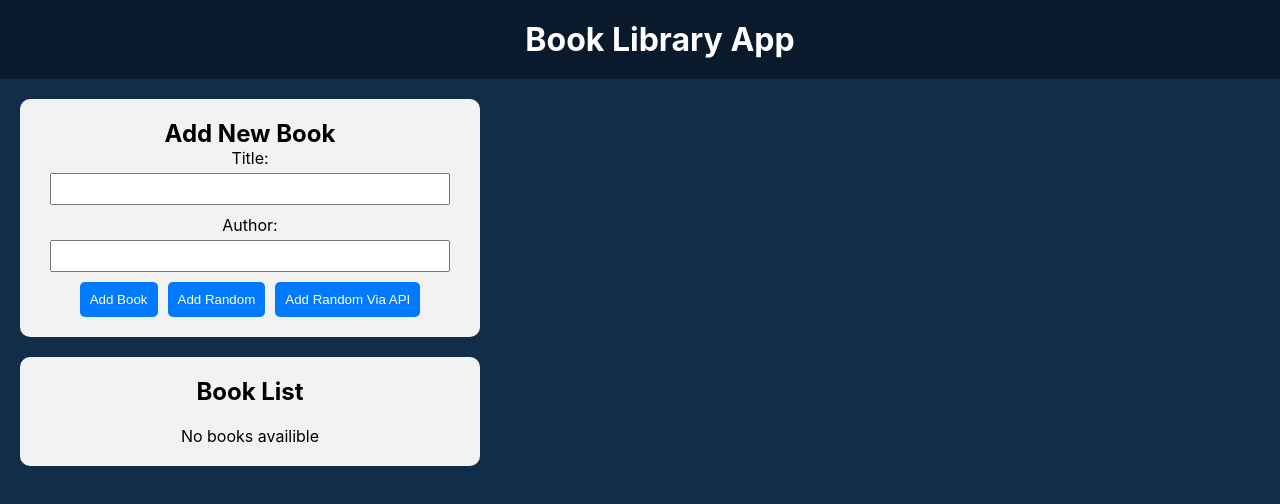
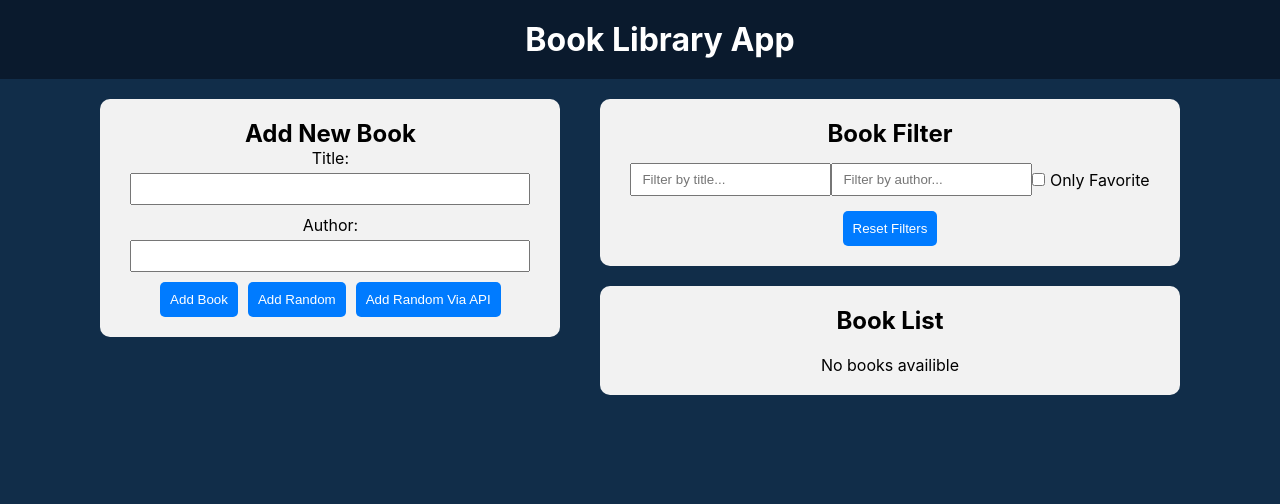
Before and after one commit to KonstPartner/React-Redux-Book-Library-App, a React (Create React App) app in the folder frontend/: page / in a window 1280 px wide. Shown: the top 504 px of the page. Built offline with nearby package versions, Linux system fonts and the light colour scheme.

Commit message:
Added books filter

```diff
--- a/frontend/src/App.css
+++ b/frontend/src/App.css
@@ -13,3 +13,18 @@
   width: 100%;
   background-color: #0a1a2d;
 }
+
+.App main{
+  display: flex;
+  justify-content: center;
+  flex-wrap: wrap;
+}
+
+.btn {
+  border: none;
+  color: #fff;
+  background-color: #007bff;
+  margin: 0 5px;
+  padding: 10px;
+  border-radius: 5px;
+}
--- a/frontend/src/App.js
+++ b/frontend/src/App.js
@@ -1,4 +1,5 @@
 import './App.css'
+import BookFilter from './components/BookFilter/BookFilter'
 import BookForm from './components/BookForm/BookForm'
 import BookList from './components/BookList/BookList'
 import Error from './components/Error/Error'
@@ -11,7 +12,10 @@ function App() {
       </header>
       <main>
         <BookForm />
-        <BookList />
+        <section>
+          <BookFilter />
+          <BookList />
+        </section>
       </main>
       <Error />
     </div>
--- /dev/null
+++ b/frontend/src/components/BookFilter/BookFilter.css
@@ -0,0 +1,26 @@
+.book-filter {
+  background-color: #f2f2f2;
+  padding: 20px 30px;
+  margin: 20px;
+  color: #000;
+  display: flex;
+  flex-direction: column;
+  border-radius: 10px;
+}
+
+.filter-inputs {
+  display: flex;
+  justify-content: space-around;
+  align-items: center;
+  margin: 10px 0;
+}
+
+.filter-inputs input {
+  margin: 5px 0;
+  padding: 7px 10px;
+}
+
+.book-filter button {
+  max-width: 100px;
+  margin: 0 auto;
+}
--- a/frontend/src/components/BookFilter/BookFilter.jsx
+++ b/frontend/src/components/BookFilter/BookFilter.jsx
@@ -0,0 +1,66 @@
+import React from 'react'
+import { useDispatch, useSelector } from 'react-redux'
+import './BookFilter.css'
+import {
+  resetFilters,
+  selectAuthorFilter,
+  selectTitleFilter,
+  selelctOnlyFavoriteFilter,
+  setAuthorFilter,
+  setTitleFilter,
+  toggleOnlyFavorite,
+} from '../../redux/slices/filterSlice'
+
+const BookFilter = () => {
+  const dispatch = useDispatch()
+  const title = useSelector(selectTitleFilter)
+  const author = useSelector(selectAuthorFilter)
+  const onlyFavorite = useSelector(selelctOnlyFavoriteFilter)
+
+  const handleTitleFilter = (value) => {
+    dispatch(setTitleFilter(value))
+  }
+
+  const handleAuthorFilter = (value) => {
+    dispatch(setAuthorFilter(value))
+  }
+
+  const handleOnlyFavoriteFilter = () => {
+    dispatch(toggleOnlyFavorite())
+  }
+
+  const handleResetFilters = () => {
+    dispatch(resetFilters())
+  }
+
+  return (
+    <div className="book-filter">
+      <h2>Book Filter</h2>
+      <div className="filter-inputs">
+        <input
+          type="text"
+          value={title}
+          onChange={(e) => handleTitleFilter(e.target.value)}
+          placeholder="Filter by title..."
+        />
+        <input
+          type="text"
+          value={author}
+          onChange={(e) => handleAuthorFilter(e.target.value)}
+          placeholder="Filter by author..."
+        />
+        <label>
+          <input
+            type="checkbox"
+            checked={onlyFavorite}
+            onChange={handleOnlyFavoriteFilter}
+          />{' '}
+          Only Favorite
+        </label>
+      </div>
+      <button className="btn" onClick={handleResetFilters}>Reset Filters</button>
+    </div>
+  )
+}
+
+export default BookFilter
--- a/frontend/src/components/BookForm/BookForm.css
+++ b/frontend/src/components/BookForm/BookForm.css
@@ -1,6 +1,7 @@
 .book-form{
   background-color: #f2f2f2;
-  max-width: 400px;
+  width: 400px;
+  height: 0%;
   padding: 20px 30px;
   margin: 20px;
   color: #000;
@@ -27,12 +28,3 @@
   justify-content: center;
   flex-wrap: wrap;
 }
-
-.btns button {
-  border: none;
-  color: #fff;
-  background-color: #007bff;
-  margin: 0 5px;
-  padding: 10px;
-  border-radius: 5px;
-}
--- a/frontend/src/components/BookForm/BookForm.jsx
+++ b/frontend/src/components/BookForm/BookForm.jsx
@@ -51,11 +51,13 @@ const BookForm = () => {
           </label>
         </div>
         <div className="btns">
-          <button type="submit">Add Book</button>
-          <button type="button" onClick={handleAddRandomBook}>
+          <button type="submit" className="btn">
+            Add Book
+          </button>
+          <button type="button" onClick={handleAddRandomBook} className="btn">
             Add Random
           </button>
-          <button>Add Random Via API</button>
+          <button className="btn">Add Random Via API</button>
         </div>
       </form>
     </div>
--- a/frontend/src/components/BookList/BookList.css
+++ b/frontend/src/components/BookList/BookList.css
@@ -1,6 +1,5 @@
 .book-list {
   background-color: #f2f2f2;
-  max-width: 460px;
   padding: 20px 0;
   margin: 20px;
   color: #000;
--- a/frontend/src/components/BookList/BookList.jsx
+++ b/frontend/src/components/BookList/BookList.jsx
@@ -8,9 +8,13 @@ import {
   toggleIsFavorite,
 } from '../../redux/slices/booksSlice'
 
+import { selectFilters } from '../../redux/slices/filterSlice'
+
 const BookList = () => {
   const books = useSelector(selectBooks)
   const dispatch = useDispatch()
+
+  const filters = useSelector(selectFilters)
 
   const handleDeleteBook = (id) => {
     dispatch(deleteBook(id))
@@ -19,13 +23,21 @@ const BookList = () => {
     dispatch(toggleIsFavorite(id))
   }
 
+  const filteredBooks = books.filter(
+    (book) =>
+      book.title.toLowerCase().includes(filters.title.toLowerCase()) &&
+      book.author.toLowerCase().includes(filters.author.toLowerCase()) &&
+      (filters.onlyFavorite ? book.isFavorite : true)
+  )
+
+  console.log(filteredBooks)
   return (
     <div className="book-list">
       <h2>Book List</h2>
       <ul className="list">
-        {!books.length
+        {!filteredBooks.length
           ? 'No books availible'
-          : books.map((book, i) => (
+          : filteredBooks.map((book, i) => (
               <li key={book.id}>
                 <span>
                   {++i}. {book.title} by <strong>{book.author} </strong> (
--- /dev/null
+++ b/frontend/src/redux/slices/filterSlice.js
@@ -0,0 +1,41 @@
+import { createSlice } from '@reduxjs/toolkit'
+
+const initialState = {
+  title: '',
+  author: '',
+  onlyFavorite: false,
+}
+
+const filterSlice = createSlice({
+  name: 'filter',
+  initialState,
+  reducers: {
+    setTitleFilter: (state, action) => {
+      state.title = action.payload
+    },
+    setAuthorFilter: (state, action) => {
+      state.author = action.payload
+    },
+    toggleOnlyFavorite: (state) => {
+      state.onlyFavorite = !state.onlyFavorite
+    },
+    resetFilters: () => {
+      return initialState
+    },
+  },
+})
+
+export default filterSlice.reducer
+
+export const {
+  setTitleFilter,
+  setAuthorFilter,
+  toggleOnlyFavorite,
+  resetFilters,
+} = filterSlice.actions
+
+export const selectFilters = (state) => state.filter
+
+export const selectTitleFilter = (state) => state.filter.title
+export const selectAuthorFilter = (state) => state.filter.author
+export const selelctOnlyFavoriteFilter = (state) => state.filter.onlyFavorite
--- a/frontend/src/redux/store.js
+++ b/frontend/src/redux/store.js
@@ -1,10 +1,12 @@
 import { configureStore } from '@reduxjs/toolkit'
 import booksReducer from './slices/booksSlice'
 import errorSlice from './slices/errorSlice'
+import filterReducer from './slices/filterSlice'
 
 const store = configureStore({
   reducer: {
     books: booksReducer,
+    filter: filterReducer,
     error: errorSlice,
   },
 })
```
